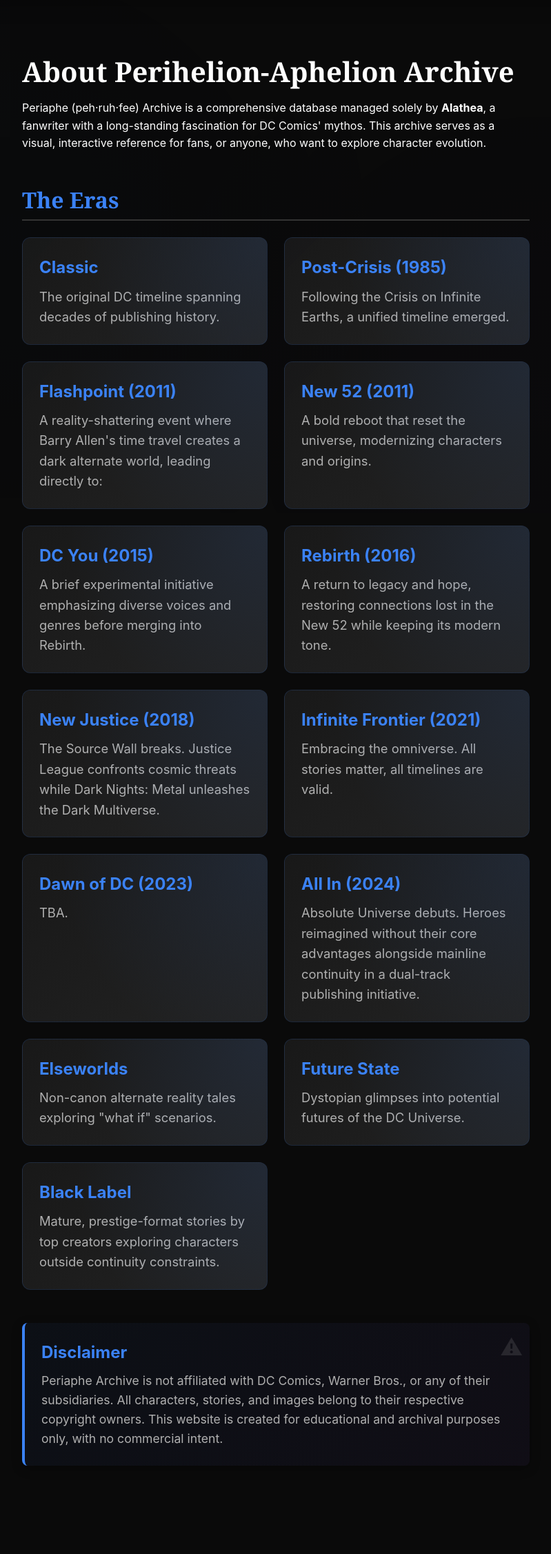
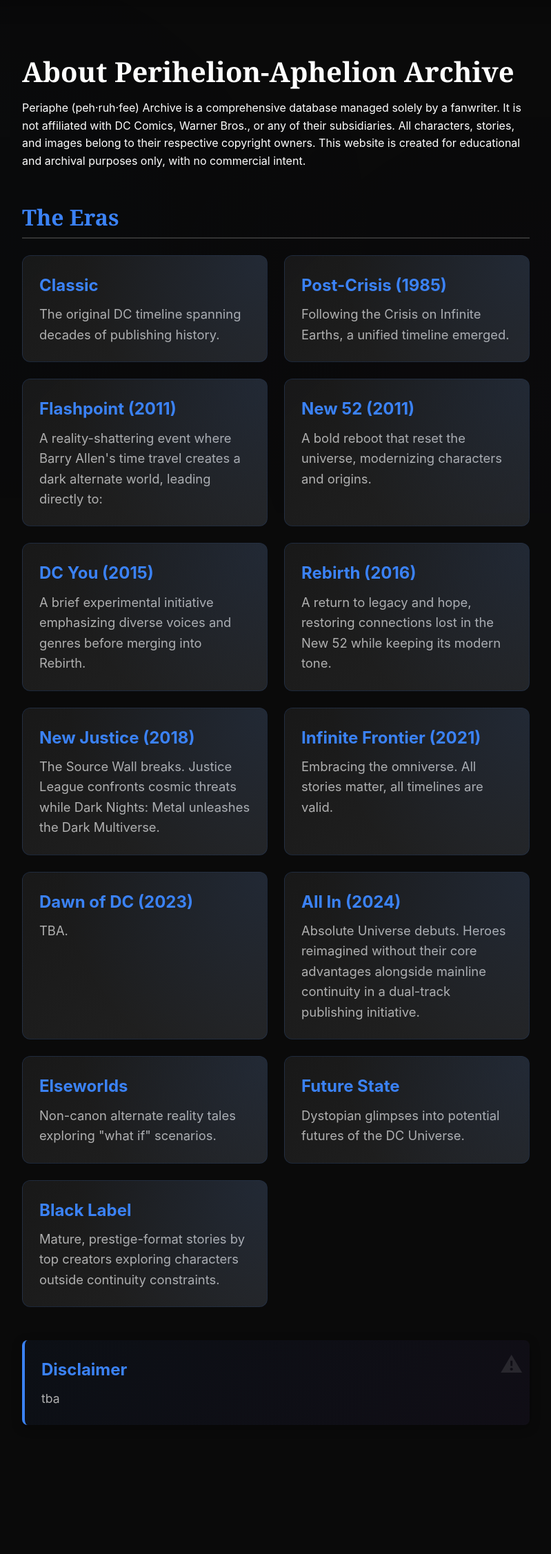
Before and after one commit to ThunderBladeX/through-time-and-continuity, a Flask app: page /about in a window 1280 px wide. Shown: the part 56-2309 px from the top of the page at 69% size, without its empty margins (240-1039 px from the left). After the commit the page ends 2122 px from the top, so only its background shows below. Run offline with Flask 3, Linux system fonts and the light colour scheme; some libraries are stand-ins or nearby versions.

Commit message:
Update about.html

```diff
--- a/templates/about.html
+++ b/templates/about.html
@@ -34,9 +34,10 @@
                 <section>
                     <p>
                         Periaphe (peh·ruh·fee) Archive is a comprehensive database managed solely
-                        by <strong>Alathea</strong>, a fanwriter with a long-standing fascination
-                        for DC Comics' mythos. This archive serves as a visual, interactive
-                        reference for fans, or anyone, who want to explore character evolution.
+                        by a fanwriter. It is not affiliated with DC Comics, Warner Bros., or any
+                        of their subsidiaries. All characters, stories, and images belong to their
+                        respective copyright owners. This website is created for educational and
+                        archival purposes only, with no commercial intent.
                     </p>
                 </section>
 
@@ -53,7 +54,8 @@
                         </div>
                         <div class="era-card">
                             <h3>Flashpoint (2011)</h3>
-                            <p>A reality-shattering event where Barry Allen's time travel creates a dark alternate world, leading directly to:</p>
+                            <p>A reality-shattering event where Barry Allen's time travel creates a
+                                dark alternate world, leading directly to:</p>
                         </div>
                         <div class="era-card">
                             <h3>New 52 (2011)</h3>
@@ -61,15 +63,18 @@
                         </div>
                         <div class="era-card">
                             <h3>DC You (2015)</h3>
-                            <p>A brief experimental initiative emphasizing diverse voices and genres before merging into Rebirth.</p>
+                            <p>A brief experimental initiative emphasizing diverse voices and genres
+                                before merging into Rebirth.</p>
                         </div>
                         <div class="era-card">
                             <h3>Rebirth (2016)</h3>
-                            <p>A return to legacy and hope, restoring connections lost in the New 52 while keeping its modern tone.</p>
+                            <p>A return to legacy and hope, restoring connections lost in the New 52
+                                while keeping its modern tone.</p>
                         </div>
                         <div class="era-card">
                             <h3>New Justice (2018)</h3>
-                            <p>The Source Wall breaks. Justice League confronts cosmic threats while Dark Nights: Metal unleashes the Dark Multiverse.</p>
+                            <p>The Source Wall breaks. Justice League confronts cosmic threats while
+                                Dark Nights: Metal unleashes the Dark Multiverse.</p>
                         </div>
                         <div class="era-card">
                             <h3>Infinite Frontier (2021)</h3>
@@ -81,7 +86,8 @@
                         </div>
                         <div class="era-card">
                             <h3>All In (2024)</h3>
-                            <p>Absolute Universe debuts. Heroes reimagined without their core advantages alongside mainline continuity in a dual-track publishing initiative.</p>
+                            <p>Absolute Universe debuts. Heroes reimagined without their core advantages
+                                alongside mainline continuity in a dual-track publishing initiative.</p>
                         </div>
                         <div class="era-card">
                             <h3>Elseworlds</h3>
@@ -93,7 +99,8 @@
                         </div>
                         <div class="era-card">
                             <h3>Black Label</h3>
-                            <p>Mature, prestige-format stories by top creators exploring characters outside continuity constraints.</p>
+                            <p>Mature, prestige-format stories by top creators exploring characters
+                                outside continuity constraints.</p>
                         </div>
                     </div>
                 </section>
@@ -101,10 +108,7 @@
                 <section class="disclaimer">
                     <h3>Disclaimer</h3>
                     <p>
-                        Periaphe Archive is not affiliated with DC Comics, Warner Bros.,
-                        or any of their subsidiaries. All characters, stories, and images
-                        belong to their respective copyright owners. This website is created
-                        for educational and archival purposes only, with no commercial intent.
+                        tba
                     </p>
                 </section>
             </article>
```
